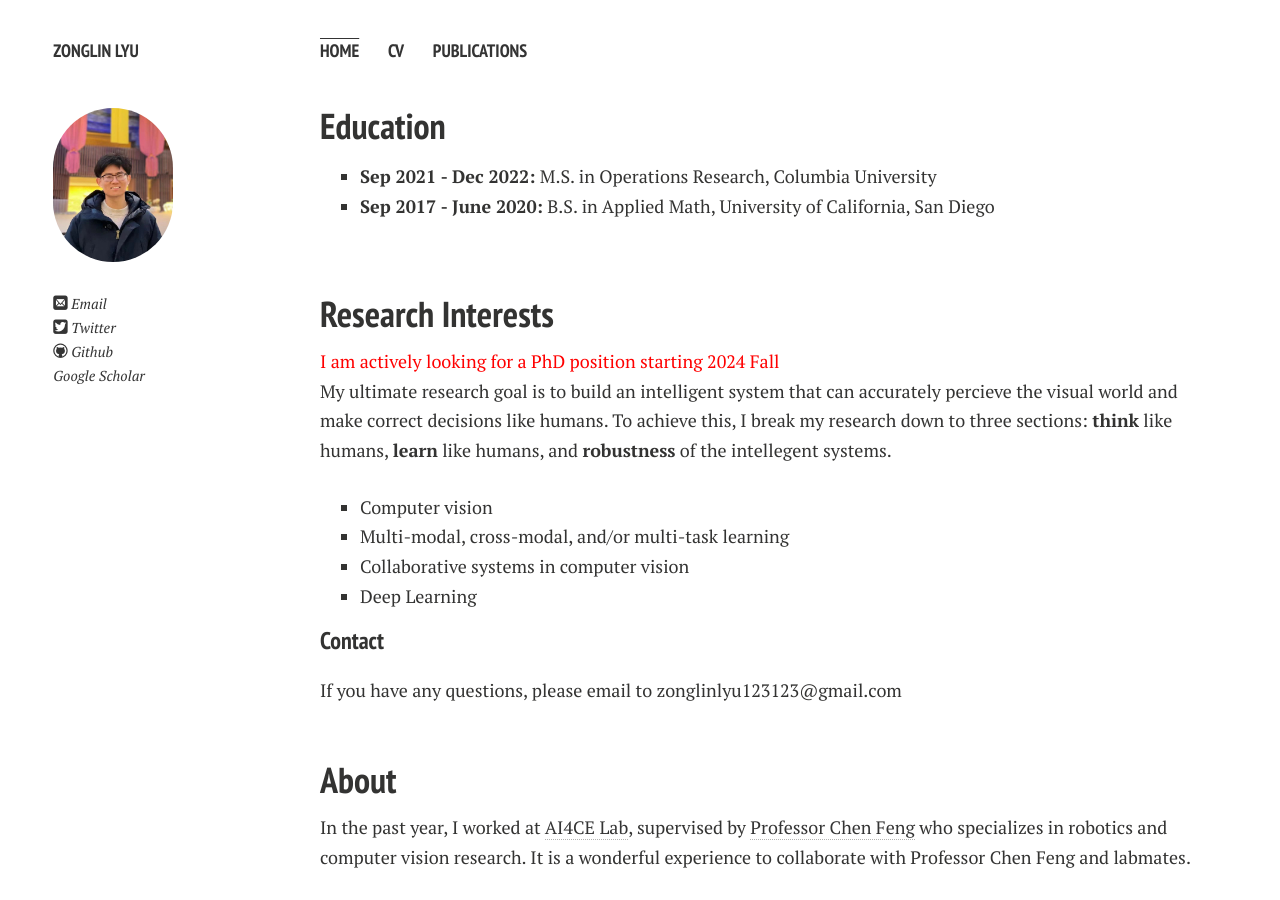
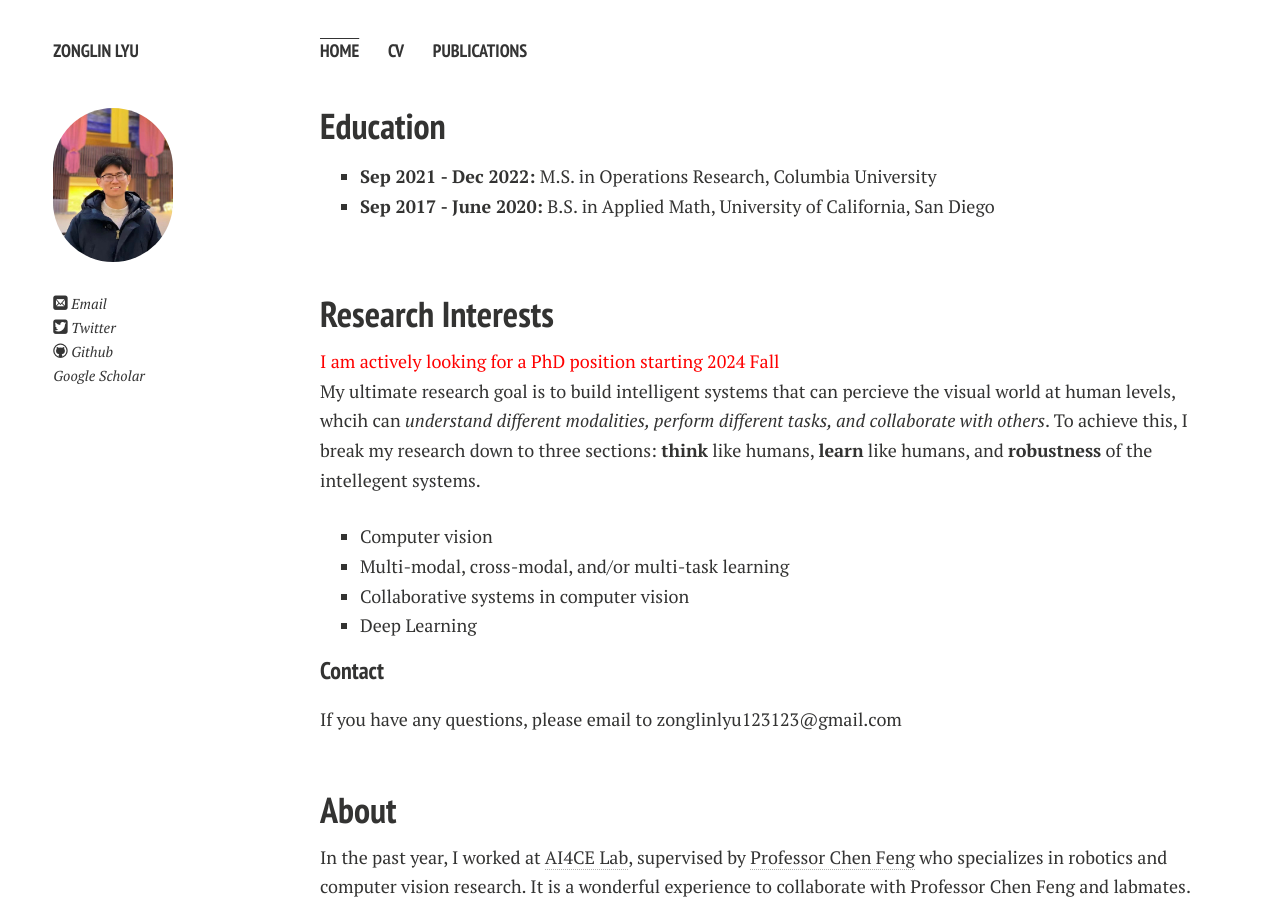
Before and after one commit to ZonglinL/ZonglinL.github.io, a Jekyll site: the page built from index.md, in a window 1280 px wide and 900 px high. Built offline with Jekyll 4.4.1, drawn with Linux system fonts in a browser that asks for light colours; nearby versions of some CDN libraries; comment, search, counter and statistics services are not loaded; a style sheet for code colours, icons or effects is not loaded; our own code applies the rules of GitHub Pages for plain Markdown files.

Commit message:
Update index.md

```diff
--- a/index.md
+++ b/index.md
@@ -16,7 +16,7 @@ layout: page
 
 <font color='red'>I am actively looking for a PhD position starting 2024 Fall</font>
 
-My ultimate research goal is to build an intelligent system that can accurately percieve the visual world and make correct decisions like humans. To achieve this, I break my research down to three sections: **think** like humans, **learn** like humans, and **robustness** of the intellegent systems.
+My ultimate research goal is to build intelligent systems that can percieve the visual world at human levels, whcih can *understand different modalities, perform different tasks, and collaborate with others*. To achieve this, I break my research down to three sections: **think** like humans, **learn** like humans, and **robustness** of the intellegent systems.
 
 
 * Computer vision
```
